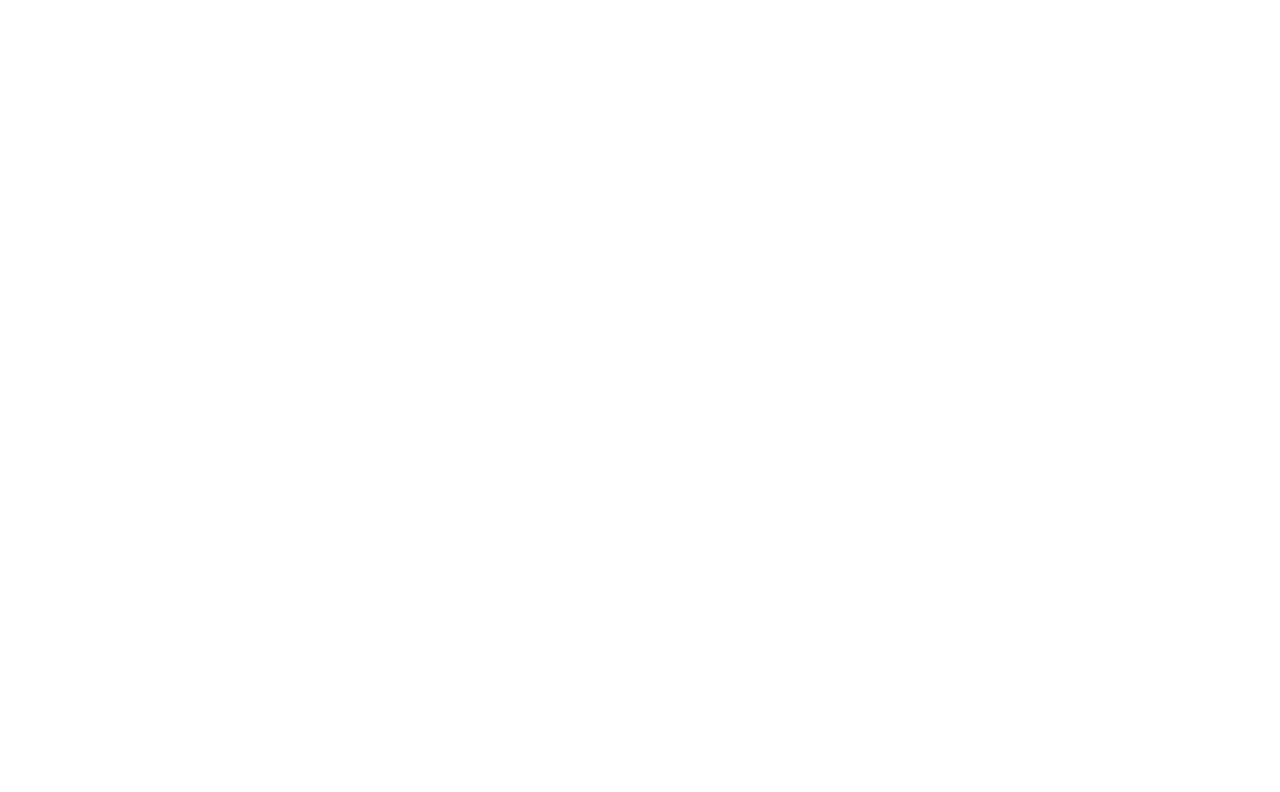
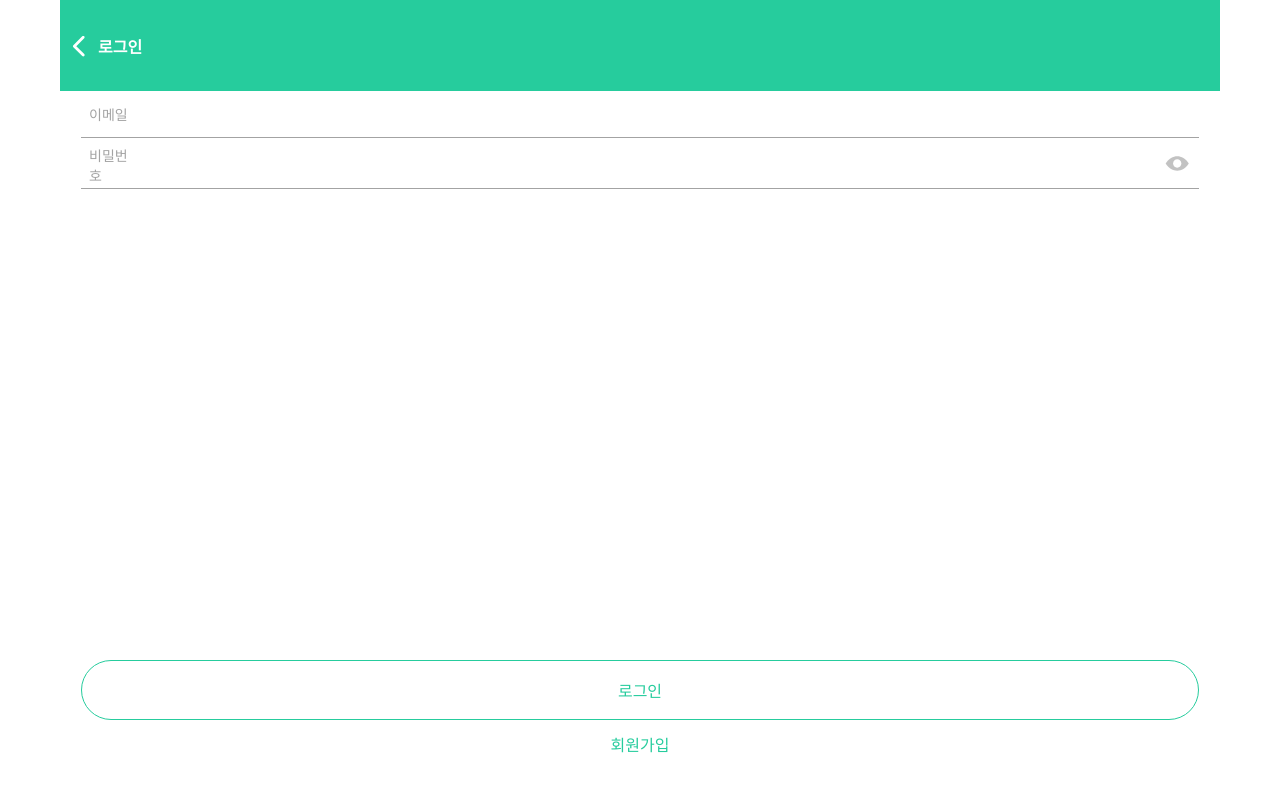
Before and after one commit to DonggyunKim00/eyedaero-front, a React (Create React App) app: page /login in a window 1280 px wide. Before the commit this address had no page. Shown: the top 792 px of the page. Built offline with nearby package versions, Linux system fonts and the light colour scheme; a web font is replaced by a local one.

Commit message:
feat: signup 추가 및 login, signup 페이지 분리 작업

```diff
--- a/src/Router.tsx
+++ b/src/Router.tsx
@@ -6,7 +6,8 @@
 import TheaterSearch from './pages/TheaterSearch/TheaterSearch';
 import SplashScreen from './pages/mainPage/SplashScreen';
 import DetailPage from './pages/detailPage';
-import AuthPage from './pages/authPage';
+import LoginPage from './pages/LoginPage';
+import SignupPage from './pages/SignupPage';
 
 function Router() {
   return (
@@ -18,7 +19,8 @@
           <Route path="/main" element={<Main />} />
           <Route path="/list" element={<TheaterSearch />} />
           <Route path="/detail" element={<DetailPage />} />
-          <Route path="/auth" element={<AuthPage />} />
+          <Route path="/login" element={<LoginPage />} />
+          <Route path="/signup" element={<SignupPage />} />
         </Routes>
       </BrowserRouter>
     </Layout>
--- /dev/null
+++ b/src/api/auth.ts
@@ -0,0 +1,31 @@
+import axios from 'axios';
+
+export const login = async ({
+  email,
+  password,
+}: {
+  email: string;
+  password: string;
+}) => {
+  const res = axios.post(`${process.env.REACT_APP_API_KEY}/user/login`, {
+    email,
+    password,
+  });
+
+  return res;
+};
+
+export const signup = async ({
+  email,
+  password,
+}: {
+  email: string;
+  password: string;
+}) => {
+  const res = axios.post(`${process.env.REACT_APP_API_KEY}/user/register`, {
+    email,
+    password,
+  });
+
+  return res;
+};
--- /dev/null
+++ b/src/hooks/query/useAuth.ts
@@ -0,0 +1,36 @@
+import { useMutation } from '@tanstack/react-query';
+import { useNavigate } from 'react-router-dom';
+import { login, signup } from '../../api/auth';
+
+export const useLogin = () => {
+  const navigate = useNavigate();
+  const { mutate: loginMutate } = useMutation({
+    mutationFn: (data: { email: string; password: string }) => login(data),
+    onSuccess: (data) => {
+      alert('로그인에 성공 하였습니다!');
+      sessionStorage.setItem('access', data.headers.authorization);
+      navigate('/');
+    },
+    onError: () => {
+      alert('로그인에 실패 하였습니다!');
+    },
+  });
+
+  return { loginMutate };
+};
+
+export const useSignup = () => {
+  const navigate = useNavigate();
+  const { mutate: signupMutate } = useMutation({
+    mutationFn: (data: { email: string; password: string }) => signup(data),
+    onSuccess: () => {
+      alert('회원가입에 성공 하였습니다!');
+      navigate('/login');
+    },
+    onError: () => {
+      alert('로그인에 실패 하였습니다!');
+    },
+  });
+
+  return { signupMutate };
+};
--- a/src/index.tsx
+++ b/src/index.tsx
@@ -2,13 +2,16 @@
 import ReactDOM from 'react-dom/client';
 import './index.css';
 import Router from './Router';
+import { QueryClient, QueryClientProvider } from '@tanstack/react-query';
+
+const queryClient = new QueryClient();
 
 const root = ReactDOM.createRoot(
   document.getElementById('root') as HTMLElement,
 );
 root.render(
-  <>
+  <QueryClientProvider client={queryClient}>
     <div id="portal" />
     <Router />
-  </>,
+  </QueryClientProvider>,
 );
--- /dev/null
+++ b/src/pages/LoginPage/components/LoginForm.tsx
@@ -0,0 +1,119 @@
+import { useState } from 'react';
+import { useForm } from 'react-hook-form';
+import { Link } from 'react-router-dom';
+import { styled } from 'styled-components';
+import { useLogin } from '../../../hooks/query/useAuth';
+
+const LoginForm = () => {
+  const {
+    register,
+    handleSubmit,
+    formState: { errors },
+  } = useForm();
+
+  const [show, setShow] = useState<boolean>(false);
+
+  const { loginMutate } = useLogin();
+  return (
+    <Container
+      onSubmit={handleSubmit((data) => {
+        const email = data.email;
+        const password = data.password;
+        loginMutate({ email, password });
+      })}
+    >
+      <Top>
+        <Row>
+          <span>이메일</span>
+          <CustomInput {...register('email')} />
+        </Row>
+        <Row>
+          <span>비밀번호</span>
+          <CustomInput
+            type={show ? 'text' : 'password'}
+            {...register('password')}
+          />
+          <button type="button" onClick={() => setShow((prev) => !prev)}>
+            <img src={show ? '/svg/ShowEye.svg' : '/svg/Eye.svg'} />
+          </button>
+        </Row>
+      </Top>
+
+      <ButtonList>
+        <LoginButton type="submit">로그인</LoginButton>
+        <SignupButton to={'/signup'}>회원가입</SignupButton>
+      </ButtonList>
+    </Container>
+  );
+};
+export default LoginForm;
+
+const Container = styled.form`
+  display: flex;
+  flex-direction: column;
+  justify-content: space-between;
+  height: 100%;
+  gap: 17px;
+`;
+const Top = styled.div`
+  display: flex;
+  flex-direction: column;
+  gap: 4px;
+`;
+const CustomInput = styled.input`
+  border: none;
+  font-size: 16px;
+  height: 17px;
+  width: 100%;
+  outline: none;
+  color: #66666699;
+`;
+const Row = styled.div`
+  display: flex;
+  align-items: center;
+  height: 46px;
+  width: 100%;
+  border-bottom: 1px solid #66666699;
+  color: #66666699;
+  span {
+    font-size: 14px;
+    min-width: 50px;
+    padding: 16px 8px;
+  }
+  button {
+    background-color: transparent;
+    border: none;
+    cursor: pointer;
+  }
+`;
+
+const ButtonList = styled.div`
+  display: flex;
+  flex-direction: column;
+  gap: 12px;
+`;
+
+const LoginButton = styled.button`
+  color: #26cc9d;
+  background-color: white;
+  border: 1px solid #26cc9d;
+  font-size: 16;
+  padding: 17px 0px;
+  width: 100%;
+  border-radius: 30px;
+  font-size: 16px;
+  font-weight: 500;
+  cursor: pointer;
+`;
+
+const SignupButton = styled(Link)`
+  display: flex;
+  justify-content: center;
+  background-color: transparent;
+  color: #26cc9d;
+  border: none;
+  font-size: 16px;
+  font-weight: 500;
+  width: 100%;
+  text-decoration: none;
+`;
--- a/src/pages/authPage/index.tsx
+++ b/src/pages/LoginPage/index.tsx
@@ -1,13 +1,14 @@
 import React from 'react';
+import { Link } from 'react-router-dom';
 import { styled } from 'styled-components';
 import ResponsiveWrapper from '../../components/ResponsiveWrapper';
 import LoginForm from './components/LoginForm';
 
-const AuthPage = () => {
+const LoginPage = () => {
   return (
     <ResponsiveWrapper>
       <Container>
-        <Header>
+        <Header to={'/'}>
           <img src="/svg/Back.svg" />
           <span>로그인</span>
         </Header>
@@ -19,14 +20,14 @@
   );
 };
 
-export default AuthPage;
+export default LoginPage;
 
 const Container = styled.div`
   display: flex;
   flex-direction: column;
   height: 100vh;
 `;
-const Header = styled.div`
+const Header = styled(Link)`
   padding: 0px 11px;
   box-sizing: border-box;
   display: flex;
@@ -37,6 +38,7 @@
   background-color: #26cc9d;
   color: white;
   font-weight: 700;
+  text-decoration: none;
 `;
 
 const Content = styled.div`
--- a/src/pages/authPage/components/LoginForm.tsx
+++ b/src/pages/SignupPage/components/SignupForm.tsx
@@ -1,42 +1,65 @@
 import { useState } from 'react';
 import { useForm } from 'react-hook-form';
 import { styled } from 'styled-components';
+import { useLogin, useSignup } from '../../../hooks/query/useAuth';
 
-const LoginForm = () => {
+const SignupForm = () => {
   const {
     register,
     handleSubmit,
     formState: { errors },
   } = useForm();
 
-  const [show, setShow] = useState<boolean>(false);
+  const [show1, setShow1] = useState<boolean>(false);
+  const [show2, setShow2] = useState<boolean>(false);
+
+  const { signupMutate } = useSignup();
   return (
-    <Container onSubmit={handleSubmit((data) => console.log(data))}>
+    <Container
+      onSubmit={handleSubmit((data) => {
+        const email = data.email;
+        const password = data.password;
+        const pwcheck = data.passwordcheck;
+        if (password === pwcheck) signupMutate({ email, password });
+        else alert('비밀번호를 확인해주세요');
+      })}
+    >
       <Top>
+        <span>이메일</span>
         <Row>
-          <span>이메일</span>
           <CustomInput {...register('email')} />
         </Row>
+
+        <span>비밀번호</span>
         <Row>
-          <span>비밀번호</span>
           <CustomInput
-            type={show ? 'text' : 'password'}
+            type={show1 ? 'text' : 'password'}
             {...register('password')}
           />
-          <button type="button" onClick={() => setShow((prev) => !prev)}>
-            <img src={show ? '/svg/ShowEye.svg' : '/svg/Eye.svg'} />
+          <button type="button" onClick={() => setShow1((prev) => !prev)}>
+            <img src={show1 ? '/svg/ShowEye.svg' : '/svg/Eye.svg'} />
+          </button>
+        </Row>
+
+        <span>비밀번호 확인</span>
+        <Row>
+          <CustomInput
+            type={show2 ? 'text' : 'password'}
+            {...register('passwordcheck')}
+          />
+          <button type="button" onClick={() => setShow2((prev) => !prev)}>
+            <img src={show2 ? '/svg/ShowEye.svg' : '/svg/Eye.svg'} />
           </button>
         </Row>
       </Top>
 
       <ButtonList>
-        <LoginButton type="submit">로그인</LoginButton>
-        <SignupButton>회원가입</SignupButton>
+        <SubmitButton type="submit">회원가입</SubmitButton>
       </ButtonList>
     </Container>
   );
 };
-export default LoginForm;
+export default SignupForm;
 
 const Container = styled.form`
   display: flex;
@@ -44,6 +67,12 @@
   justify-content: space-between;
   height: 100%;
   gap: 17px;
+  span {
+    color: #66666699;
+    font-size: 14px;
+    position: relative;
+    top: 15px;
+  }
 `;
 const Top = styled.div`
   display: flex;
@@ -63,8 +92,8 @@
   align-items: center;
   height: 46px;
   width: 100%;
+  color: #66666699;
   border-bottom: 1px solid #66666699;
-  color: #66666699;
   span {
     font-size: 14px;
     min-width: 50px;
@@ -83,7 +112,7 @@
   gap: 12px;
 `;
 
-const LoginButton = styled.button`
+const SubmitButton = styled.button`
   color: #26cc9d;
   background-color: white;
   border: 1px solid #26cc9d;
@@ -95,14 +124,6 @@
   font-weight: 500;
   cursor: pointer;
 `;
-
-const SignupButton = styled.button`
+const InputWrapper = styled.div`
   display: flex;
-  justify-content: center;
-  background-color: transparent;
-  color: #26cc9d;
-  border: none;
-  font-size: 16px;
-  font-weight: 500;
-  width: 100%;
 `;
--- /dev/null
+++ b/src/pages/SignupPage/index.tsx
@@ -0,0 +1,53 @@
+import React from 'react';
+import { Link } from 'react-router-dom';
+import { styled } from 'styled-components';
+import ResponsiveWrapper from '../../components/ResponsiveWrapper';
+import SignupForm from './components/SignupForm';
+
+const SignupPage = () => {
+  return (
+    <ResponsiveWrapper>
+      <Container>
+        <Header to={'/'}>
+          <img src="/svg/Back.svg" />
+          <span>회원가입</span>
+        </Header>
+        <Content>
+          <SignupForm />
+        </Content>
+      </Container>
+    </ResponsiveWrapper>
+  );
+};
+
+export default SignupPage;
+
+const Container = styled.div`
+  display: flex;
+  flex-direction: column;
+  height: 100vh;
+`;
+const Header = styled(Link)`
+  padding: 0px 11px;
+  box-sizing: border-box;
+  display: flex;
+  align-items: center;
+  gap: 12px;
+  width: 100%;
+  height: 110px;
+  background-color: #26cc9d;
+  color: white;
+  font-weight: 700;
+  text-decoration: none;
+  span {
+    font-size: 18px;
+  }
+`;
+
+const Content = styled.div`
+  display: flex;
+  flex-direction: column;
+  justify-content: space-between;
+  height: 100%;
+  padding: 0px 21px 44px;
+`;
```
